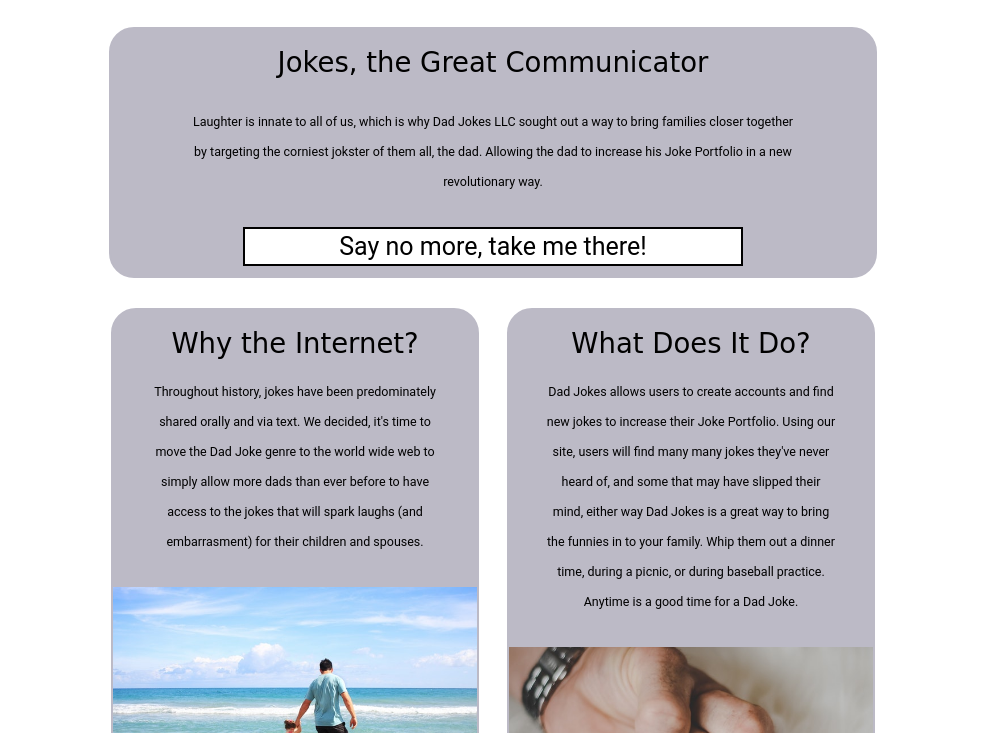
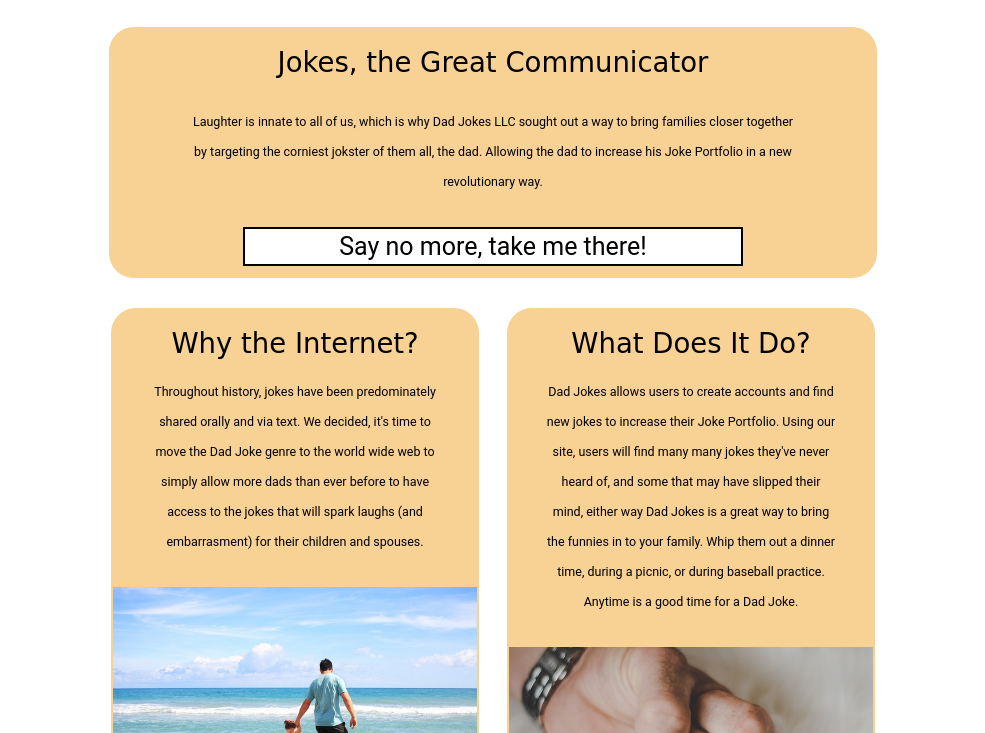
Before and after one commit to bw-pt-dad-jokes/Marketing-Page, a plain HTML site: page aboutdadjokes.html in a window 1280 px wide. Shown: the part 67-800 px from the top of the page, without its empty margins (147-1132 px from the left). Drawn offline with Linux system fonts and the light colour scheme; a web font is replaced by a local one.

Commit message:
Finished all UI changes, the last one I really needed to do was just change the background of the cards

```diff
--- a/less/aboutdadjokes.less
+++ b/less/aboutdadjokes.less
@@ -25,9 +25,9 @@ body {
             flex-direction: column;
             justify-content: space-evenly;
             text-align: center;
-            background-color: @french-gray;
+            background-color: @light-orange;
             margin: @center-margin;
-            border: 2px solid @french-gray;
+            border: 2px solid @light-orange;
             border-radius: 25px;
             @media @tablet{
                 width: 100%;
@@ -90,9 +90,9 @@ body {
         .smallBlock{
             width: 45%;
             height: 600px;
-            background-color: @french-gray;
+            background-color: @light-orange;
             text-align: center;
-            border: 2px solid @french-gray;
+            border: 2px solid @light-orange;
             border-radius: 25px;
             @media @tablet{
                 width: 100%;
--- a/less/landing-page.less
+++ b/less/landing-page.less
@@ -25,14 +25,14 @@ body{
         .homepage-block{
             width: 90%;
             margin: 0 auto;
-            background-color: @bordercolor;
+            background-color: @light-orange;
             display: flex;
             flex-direction: row;
             justify-content: space-evenly;
             align-content: center;
             margin-top: 20px;
             margin-bottom: 20px;
-            border: 2px solid @french-gray;
+            border: 2px solid @light-orange;
             border-radius: 25px;
             @media @mobile{
                 flex-direction: column;
--- a/less/variables.less
+++ b/less/variables.less
@@ -9,3 +9,4 @@
 @bordercolor: orange;
 @tablet: ~"(max-width: 880px)";
 @mobile: ~"(max-width: 500px)";
+@light-orange: #F8D195;
```
Also changed, not shown: css/aboutdadjokes.css, css/landing-page.css.
